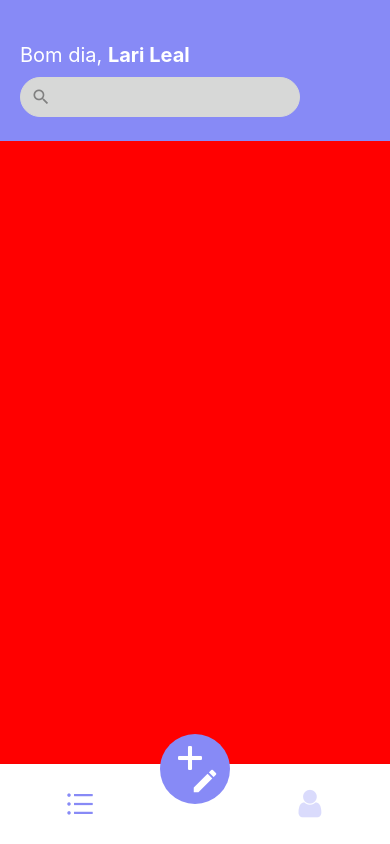
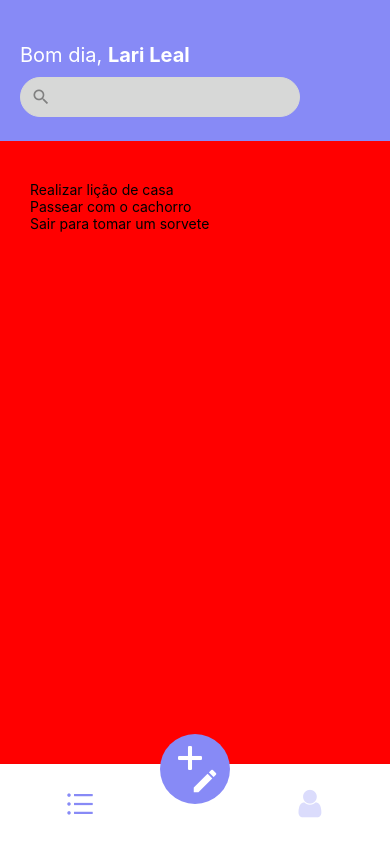
Before and after one commit to LariLeal/ReactNative-App, a React Native app: screen /BottomRoutes in a window 390 px wide. Built offline with nearby package versions, Linux system fonts and the light colour scheme.

Commit message:
Criando FlatList para renderização, criando também tarefas em array para serem exibidas com FlatList

```diff
--- a/src/pages/list/index.tsx
+++ b/src/pages/list/index.tsx
@@ -1,20 +1,58 @@
 import React from "react";
-import { Text, View } from "react-native";
+import { Text, View, FlatList } from "react-native";
 import {style} from "./styles";
 import { Input } from "../../components/input";
 import {MaterialIcons} from '@expo/vector-icons';
+
+type PropCard = {
+    item: number,
+    title: string,
+    description: string,
+    flag: 'urgente' | 'opcional'
+}
+
+const data: Array<PropCard> = [
+    {
+        item: 0,
+        title: 'Realizar lição de casa',
+        description: 'página 18 ao 28',
+        flag: 'urgente'
+    },
+
+    {
+        item: 1,
+        title: 'Passear com o cachorro',
+        description: 'página 18 ao 28',
+        flag: 'urgente'
+    },
+
+    {
+        item: 2,
+        title: 'Sair para tomar um sorvete',
+        description: 'página 18 ao 28',
+        flag: 'urgente'
+    },
+]
 
 export default function List() {
     return (
         <View style={style.container}>
             <View style={style.header}>
                 <Text style={style.greeting}>Bom dia, <Text style={{fontWeight: 'bold'}}>Lari Leal</Text></Text>
-            <View style={style.boxInput}>
-                <Input
-                    IconLeft={MaterialIcons}
-                    IconLeftName="search"
+                <View style={style.boxInput}>
+                    <Input
+                        IconLeft={MaterialIcons}
+                        IconLeftName="search"
+                    />
+                </View>
+            </View>
+            <View style={style.boxList}>
+                <FlatList
+                    data={data}
+                    style={{marginTop: 40, paddingHorizontal: 30}}
+                    keyExtractor={(item, index) => item.item.toString()}
+                    renderItem={({item, index}) => {return (<Text>{item.title}</Text>)}}
                 />
-            </View>
             </View>
         </View>
     )
--- a/src/pages/list/styles.ts
+++ b/src/pages/list/styles.ts
@@ -5,7 +5,7 @@
     container: {
         flex: 1,
         alignItems: 'center',
-        backgroundColor: 'red'
+        //backgroundColor: 'red'
     },
     header: {
         width: '100%',
@@ -21,5 +21,10 @@
     },
     boxInput: {
         width: '80%'
+    },
+    boxList: {
+        flex: 1,
+        width: '100%',
+        backgroundColor: 'red'
     }
 })
```
